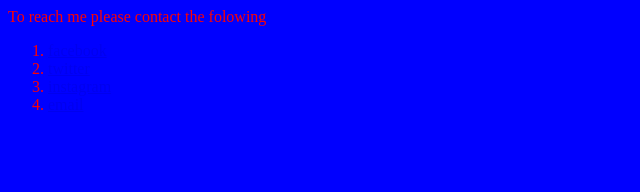
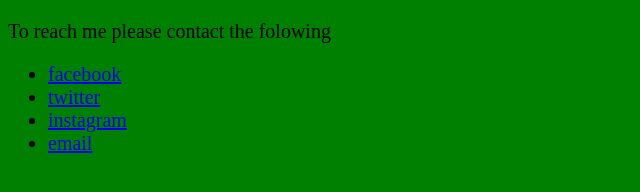
Before and after one commit to mourineboyani/portfolio, a plain HTML site: page contacts.html in a window 1280 px wide. Shown: the whole page, without its empty margins (0-640 px from the left). Drawn offline with Linux system fonts and the light colour scheme.

Commit message:
added changes

```diff
--- a/contacts.html
+++ b/contacts.html
@@ -1,13 +1,16 @@
-<DOCTYPE html>
+<!DOCTYPE html>
   <html>
   <head>
     <title>my contacts</title>
     <link href="css/styles.css" rel="stylesheet" type="text/css">
-  <body
+  </head>
+  <body>
   <p>To reach me please contact the folowing</p>
-  <ol>
-    <li><a href="facebook.html">facebook</li>
-    <li><a href="twitter.html">twitter</li>
-    <li><a href="instagram.html">instagram</li>
-      <li><a href="email.html">email</li>
+  <ul>
+    <li> <a href="https://www.google.com">facebook</a></li>
+    <li> <a href="https://twitter.com/Twitter">twitter</a></li>
+    <li> <a href="https://www.instagram.com">instagram</a></li>
+    <li> <a href="https://mail.google.com">email</a></li>
   </ul>
+</body>
+</html>
--- a/css/styles.css
+++ b/css/styles.css
@@ -3,8 +3,10 @@
   text-align: center;
 }
 body{
-  background-color: blue;
-  color: red;
+  background-color: green;
+  color: red
+  font-style: normal;
+  font-size: 20px;
 }
 
 .education
```
